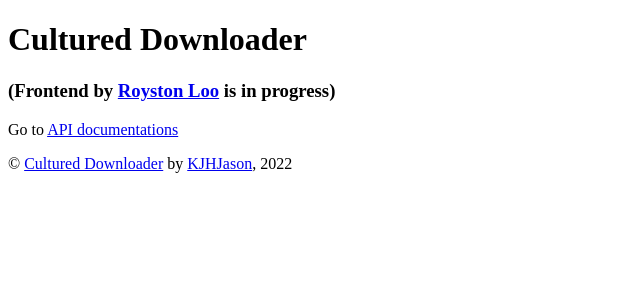
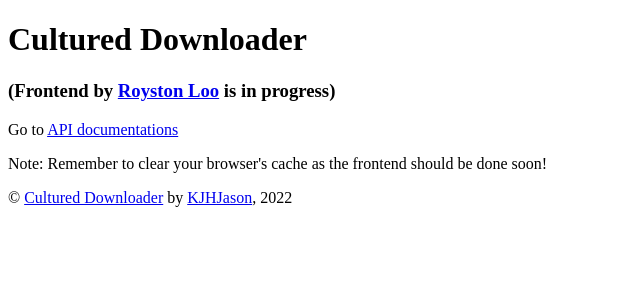
Before and after one commit to KJHJason/Cultured-Downloader-Web, a Python web app: template src/templates/wip_page.html in a window 1280 px wide. Shown: the top 300 px of the page, without its empty margins (0-640 px from the left). Run offline with Jinja, Linux system fonts and the light colour scheme; the template is opened without the code that fills it, so the values that code supplies are empty.

Commit message:
fixed static href

```diff
--- a/src/templates/base.html
+++ b/src/templates/base.html
@@ -9,7 +9,6 @@
     <link rel="stylesheet" href="/static/css/common.css">
     <link rel="stylesheet" href="/static/css/navigation.css">
     {% block css %}{% endblock %}
-    <!-- link tags for the favicon for all browsers including safari -->
     <link rel="apple-touch-icon" sizes="180x180" href="/static/images/icons/apple-touch-icon.png">
     <link rel="icon" type="image/png" sizes="32x32" href="/static/images/icons/favicon-32x32.png">
     <link rel="icon" type="image/png" sizes="16x16" href="/static/images/icons/favicon-16x16.png">
--- a/src/templates/error.html
+++ b/src/templates/error.html
@@ -4,6 +4,9 @@
     <meta charset="UTF-8">
     <meta http-equiv="X-UA-Compatible" content="IE=edge">
     <meta name="viewport" content="width=device-width, initial-scale=1.0">
+    <link rel="apple-touch-icon" sizes="180x180" href="/static/images/icons/apple-touch-icon.png">
+    <link rel="icon" type="image/png" sizes="32x32" href="/static/images/icons/favicon-32x32.png">
+    <link rel="icon" type="image/png" sizes="16x16" href="/static/images/icons/favicon-16x16.png">
     <title>{{ title }}</title>
 </head>
 <body>
--- a/src/templates/wip_page.html
+++ b/src/templates/wip_page.html
@@ -4,17 +4,17 @@
     <meta charset="UTF-8">
     <meta http-equiv="X-UA-Compatible" content="IE=edge">
     <meta name="viewport" content="width=device-width, initial-scale=1.0">
+    <link rel="apple-touch-icon" sizes="180x180" href="/static/images/icons/apple-touch-icon.png">
+    <link rel="icon" type="image/png" sizes="32x32" href="/static/images/icons/favicon-32x32.png">
+    <link rel="icon" type="image/png" sizes="16x16" href="/static/images/icons/favicon-16x16.png">
     <title>Work In Progress</title>
-    <!-- link tags for the favicon for all browsers including safari -->
-    <link rel="apple-touch-icon" sizes="180x180" href="/images/apple-touch-icon.png">
-    <link rel="icon" type="image/png" sizes="32x32" href="/images//favicon-32x32.png">
-    <link rel="icon" type="image/png" sizes="16x16" href="/images//favicon-16x16.png">
 </head>
 <body>
     <h1>Cultured Downloader</h1>
     <h3>(Frontend by <a href="https://github.com/MikuChanUwU">Royston Loo</a> is in progress)</h3>
     {{ context.server_time }}
     <p>Go to <a href="/api">API documentations</a></p>
+    <p>Note: Remember to clear your browser's cache as the frontend should be done soon!</p>
     {% include 'includes/_footer.html' %}
 </body>
 </html>
```
